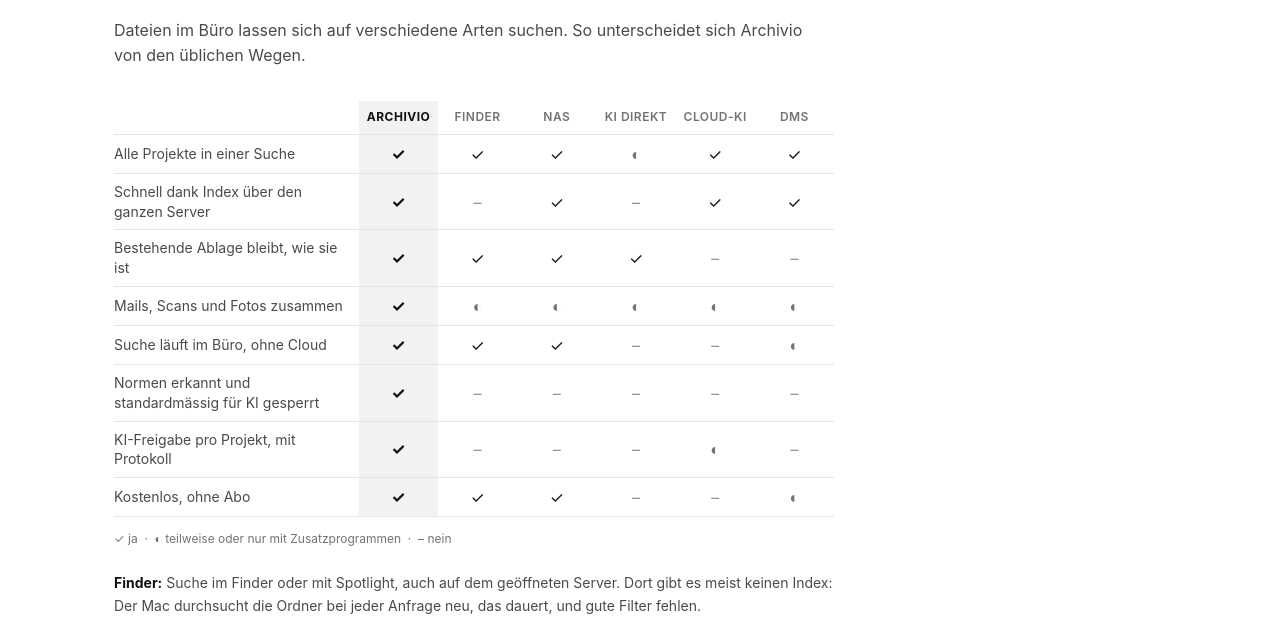
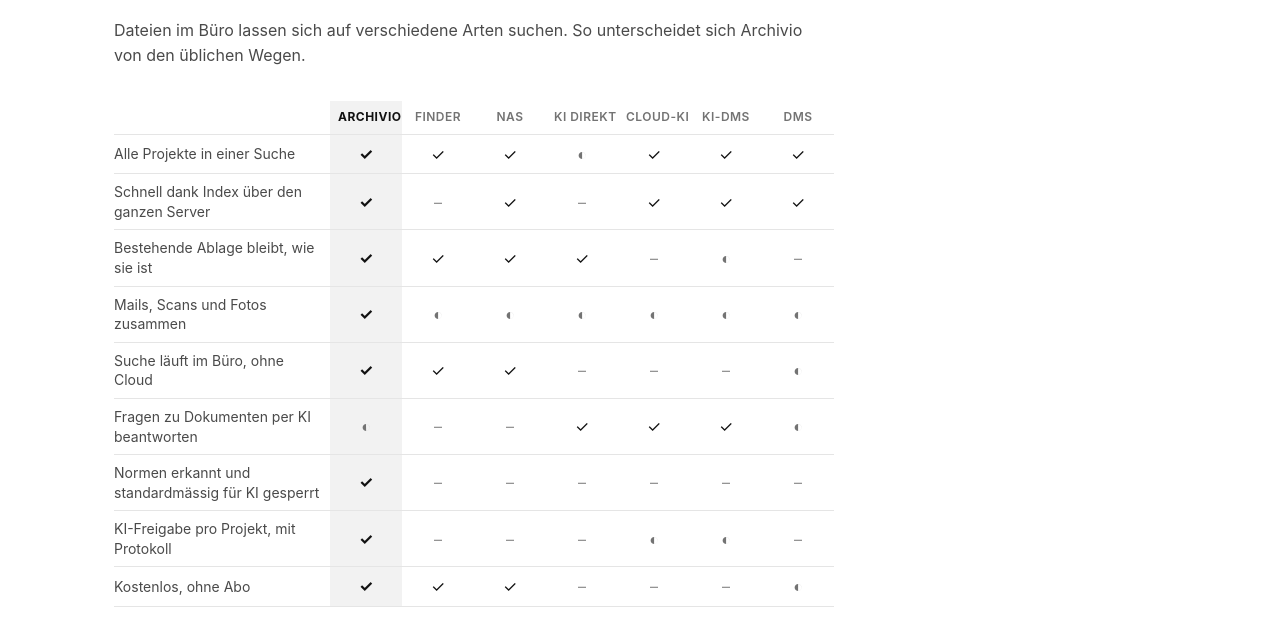
Before and after one commit to inderfab/archivio, a plain HTML site: page docs/warum.html in a window 1280 px wide. Shown: the part 179-800 px from the top of the page. Drawn offline with Linux system fonts and the light colour scheme.

Commit message:
Website aktualisiert (Quelle: modulario_archivio 364571f)

```diff
--- a/docs/warum.html
+++ b/docs/warum.html
@@ -18,8 +18,8 @@
     /* Vergleichstabelle: schmal, auf dem Handy seitlich scrollbar mit fixer erster Spalte */
     .cmp-wrap { margin: 32px 0 12px; overflow-x: auto; -webkit-overflow-scrolling: touch; }
     .cmp { width: 100%; border-collapse: collapse; table-layout: fixed; font-size: var(--fs-klein); line-height: 1.4; }
-    .cmp col.c-label { width: 34%; }
-    .cmp col.c-val { width: 11%; }
+    .cmp col.c-label { width: 30%; }
+    .cmp col.c-val { width: 10%; }
     .cmp th, .cmp td { padding: 8px 8px; border-bottom: 1px solid var(--linie); text-align: center; vertical-align: middle; }
     .cmp thead th { font-size: var(--fs-mini); font-weight: 600; color: var(--t3); text-transform: uppercase; letter-spacing: 0.04em; border-bottom: 1px solid var(--linie); white-space: nowrap; }
     .cmp tbody th { text-align: left; font-weight: 400; color: var(--t2); padding-left: 0; }
@@ -60,7 +60,7 @@
       .btn-demo { justify-content: center; }
     }
     @media (max-width: 600px) {
-      .cmp { min-width: 640px; }
+      .cmp { min-width: 720px; }
       .cmp tbody th { position: sticky; left: 0; background: #fff; }
     }
   </style>
@@ -83,7 +83,7 @@
 
     <div class="cmp-wrap">
       <table class="cmp">
-        <colgroup><col class="c-label"><col class="c-val" span="6"></colgroup>
+        <colgroup><col class="c-label"><col class="c-val" span="7"></colgroup>
         <thead>
           <tr>
             <th></th>
@@ -92,26 +92,29 @@
             <th>NAS</th>
             <th>KI direkt</th>
             <th>Cloud-KI</th>
+            <th>KI-DMS</th>
             <th>DMS</th>
           </tr>
         </thead>
         <tbody>
           <tr><th>Alle Projekte in einer Suche</th>
-            <td class="col-a">✓</td><td>✓</td><td>✓</td><td class="part">◐</td><td>✓</td><td>✓</td></tr>
+            <td class="col-a">✓</td><td>✓</td><td>✓</td><td class="part">◐</td><td>✓</td><td>✓</td><td>✓</td></tr>
           <tr><th>Schnell dank Index über den ganzen Server</th>
-            <td class="col-a">✓</td><td class="no">–</td><td>✓</td><td class="no">–</td><td>✓</td><td>✓</td></tr>
+            <td class="col-a">✓</td><td class="no">–</td><td>✓</td><td class="no">–</td><td>✓</td><td>✓</td><td>✓</td></tr>
           <tr><th>Bestehende Ablage bleibt, wie sie ist</th>
-            <td class="col-a">✓</td><td>✓</td><td>✓</td><td>✓</td><td class="no">–</td><td class="no">–</td></tr>
+            <td class="col-a">✓</td><td>✓</td><td>✓</td><td>✓</td><td class="no">–</td><td class="part">◐</td><td class="no">–</td></tr>
           <tr><th>Mails, Scans und Fotos zusammen</th>
-            <td class="col-a">✓</td><td class="part">◐</td><td class="part">◐</td><td class="part">◐</td><td class="part">◐</td><td class="part">◐</td></tr>
+            <td class="col-a">✓</td><td class="part">◐</td><td class="part">◐</td><td class="part">◐</td><td class="part">◐</td><td class="part">◐</td><td class="part">◐</td></tr>
           <tr><th>Suche läuft im Büro, ohne Cloud</th>
-            <td class="col-a">✓</td><td>✓</td><td>✓</td><td class="no">–</td><td class="no">–</td><td class="part">◐</td></tr>
+            <td class="col-a">✓</td><td>✓</td><td>✓</td><td class="no">–</td><td class="no">–</td><td class="no">–</td><td class="part">◐</td></tr>
+          <tr><th>Fragen zu Dokumenten per KI beantworten</th>
+            <td class="col-a part">◐</td><td class="no">–</td><td class="no">–</td><td>✓</td><td>✓</td><td>✓</td><td class="part">◐</td></tr>
           <tr><th>Normen erkannt und standardmässig für KI gesperrt</th>
-            <td class="col-a">✓</td><td class="no">–</td><td class="no">–</td><td class="no">–</td><td class="no">–</td><td class="no">–</td></tr>
+            <td class="col-a">✓</td><td class="no">–</td><td class="no">–</td><td class="no">–</td><td class="no">–</td><td class="no">–</td><td class="no">–</td></tr>
           <tr><th>KI-Freigabe pro Projekt, mit Protokoll</th>
-            <td class="col-a">✓</td><td class="no">–</td><td class="no">–</td><td class="no">–</td><td class="part">◐</td><td class="no">–</td></tr>
+            <td class="col-a">✓</td><td class="no">–</td><td class="no">–</td><td class="no">–</td><td class="part">◐</td><td class="part">◐</td><td class="no">–</td></tr>
           <tr><th>Kostenlos, ohne Abo</th>
-            <td class="col-a">✓</td><td>✓</td><td>✓</td><td class="no">–</td><td class="no">–</td><td class="part">◐</td></tr>
+            <td class="col-a">✓</td><td>✓</td><td>✓</td><td class="no">–</td><td class="no">–</td><td class="no">–</td><td class="part">◐</td></tr>
         </tbody>
       </table>
     </div>
@@ -122,6 +125,7 @@
       <li><strong>NAS (Dateiserver):</strong> die Suchfunktion des Dateiservers, z.&nbsp;B. Synology Universal Search oder QNAP Qsirch. Mails nur, wenn sie als Dateien auf dem Server liegen, Texterkennung über Zusatz-Apps.</li>
       <li><strong>KI direkt:</strong> ein KI-Programm mit Zugriff auf die Ordner, z.&nbsp;B. Claude Desktop mit Dateizugriff. Ohne Index liest es Ordner für Ordner und Datei für Datei, und je nach Einstellung kann es Dateien verändern oder verschieben.</li>
       <li><strong>Cloud-KI:</strong> KI im Büro-Abo eines Cloud-Anbieters, z.&nbsp;B. ChatGPT oder Microsoft Copilot. Die Ablage muss dafür in die Cloud, Freigaben und Protokoll laufen über den Administrator.</li>
+      <li><strong>KI-DMS:</strong> Plattformen, die Projekt- und Bauunterlagen mit eingebauter KI durchsuchbar machen und Fragen dazu beantworten. Die Dokumente werden dafür beim Anbieter hochgeladen oder über Konnektoren synchronisiert, die Suche läuft in der Cloud, meist im Abo pro Nutzer.</li>
       <li><strong>DMS:</strong> Dokumentenverwaltung, z.&nbsp;B. ecoDMS oder Paperless. Die Dateien werden in das System abgelegt, statt in der bestehenden Ordnerstruktur zu bleiben.</li>
     </ul>
 
```
